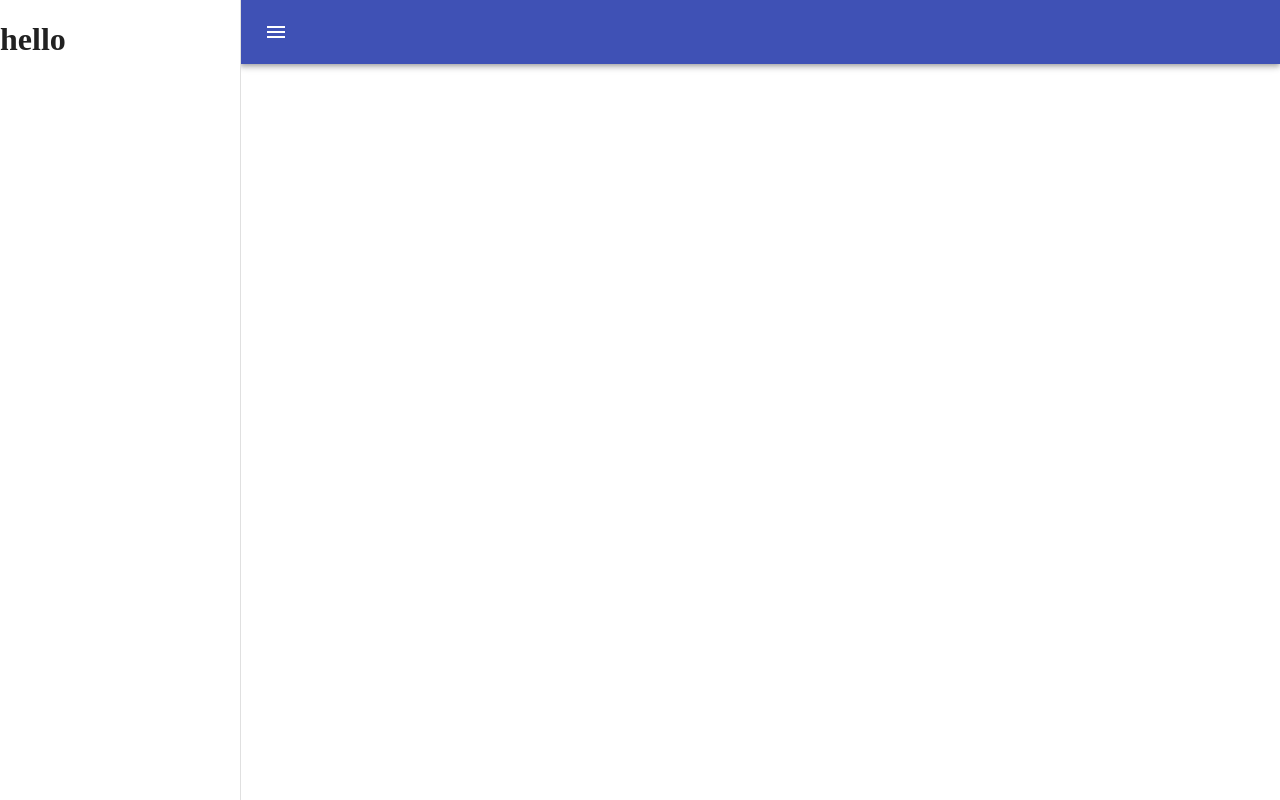
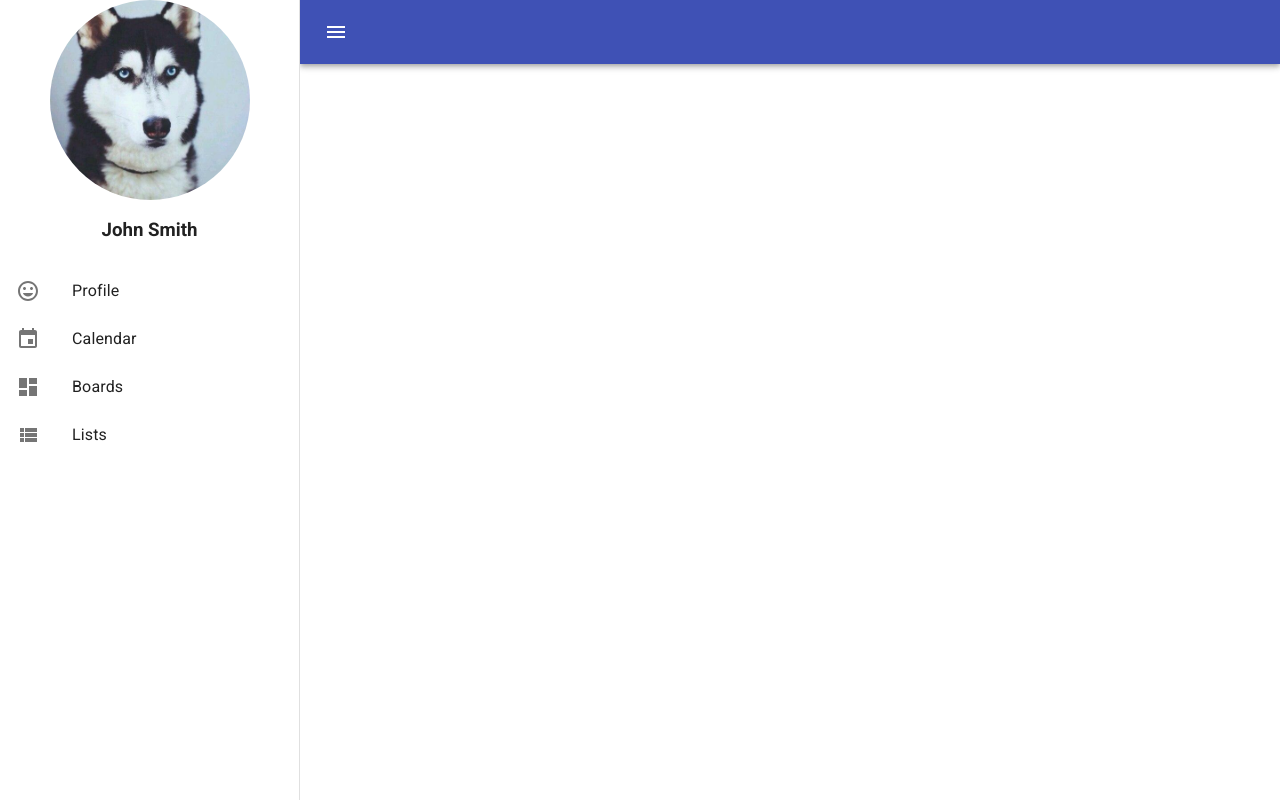
Before and after one commit to Gur01/simple-todoapp, a React app: page / in a window 1280 px wide. Built offline with nearby package versions, Linux system fonts and the light colour scheme.

Commit message:
left pannel

```diff
--- a/package.json
+++ b/package.json
@@ -36,6 +36,7 @@
     "@material-ui/icons": "^4.9.1",
     "react": "^16.13.1",
     "react-dom": "^16.13.1",
+    "react-router-dom": "^5.1.2",
     "styled-components": "^5.1.0"
   }
 }
--- /dev/null
+++ b/public/index.html
@@ -0,0 +1,14 @@
+<!DOCTYPE html>
+<html lang="en">
+<head>
+  <meta charset="UTF-8">
+  <meta name="viewport" content="width=device-width, initial-scale=1.0">
+  <title>Document</title>
+  <link rel="stylesheet" href="https://fonts.googleapis.com/icon?family=Material+Icons" />
+  <link rel="stylesheet" href="https://fonts.googleapis.com/css?family=Roboto:300,400,500,700&display=swap" />
+</head>
+<body>
+  <noscript>You need to enable JavaScript to run this app.</noscript>
+  <div id="root"></div>
+</body>
+</html>
--- a/src/Header.tsx
+++ b/src/Header.tsx
@@ -34,8 +34,8 @@ const Header = ({handleOpenMenu, openedMenu}: HeaderProps) => {
 
 const CustomAppBar = styled(AppBar)<{openedmenu: number}>`
     top: 0;
-    width: ${props => props.openedmenu ? "calc(100% - 240px) !important" : 0};
-    margin-left: ${props => props.openedmenu ? "240px" : 0};
+    width: ${props => props.openedmenu ? "calc(100% - 300px) !important" : 0};
+    margin-left: ${props => props.openedmenu ? "300px" : 0};
 `;
 
 export default Header;
--- a/src/MenuSidebar.tsx
+++ b/src/MenuSidebar.tsx
@@ -1,27 +1,79 @@
+import Avatar from "@material-ui/core/Avatar";
 import Drawer from "@material-ui/core/Drawer";
+import List from "@material-ui/core/List";
+import ListItem from "@material-ui/core/ListItem";
+import ListItemIcon from "@material-ui/core/ListItemIcon";
+import ListItemText from "@material-ui/core/ListItemText";
+import Dashboard from "@material-ui/icons/Dashboard";
+import InsertEmoticon from "@material-ui/icons/InsertEmoticon";
+import InsertInvitation from "@material-ui/icons/InsertInvitation";
+import ViewList from "@material-ui/icons/ViewList";
 import React from "react";
 import styled from "styled-components";
-// import Avatar from "@material-ui/core/Avatar";
 
 interface MenuSidebarProps {
     openedMenu: boolean
 }
+
+const menuItems = [
+    {text: "Profile", icon: InsertEmoticon },
+    {text: "Calendar", icon: InsertInvitation},
+    {text:"Boards", icon: Dashboard},
+    {text: "Lists", icon: ViewList}
+];
 
 const MenuSidebar = ({openedMenu}: MenuSidebarProps) => {
     return <CustomDrawer
         variant="persistent"
         anchor="left"
         open={openedMenu}
-        PaperProps={{style: {width: "240px"}}}
+        PaperProps={{style: {width: "300px"}}}
     >
-        <h1>hello</h1>
-        {/* <Avatar alt='' src='{`${process.env.PUBLIC_URL/ava.jpg}}' /> */}
+        <UserInfo>
+            <CustomAvatar alt='Name' src="../public/1.jpg" />
+            <UserName>John Smith</UserName>
+            <CustomList>
+                {menuItems.map(item =>{
+                    const Icon = item.icon;
+                    return (<ListItem button key={item.text}>
+                        <ListItemIcon>
+                            <Icon />
+                        </ListItemIcon>
+                        <ListItemText primary={item.text} />
+                    </ListItem>);})}
+
+            </CustomList>
+        </UserInfo>
+
     </CustomDrawer>;
 };
 
+const CustomDrawer = styled(Drawer)`
+    flex-shrink: 0 !important;
+    width: 300px;
+    backgrounf-color: #ccc;
+`;
 
-const CustomDrawer = styled(Drawer)`
-    width: 240px;
-    flex-shrink: 0 !important;
+const CustomAvatar = styled(Avatar)`
+    height: 200px !important;
+    width: 200px !important;
 `;
+
+const UserInfo = styled.div`
+    align-items: center;
+    display: flex;
+    flex-direction: column;
+    justify-content: flex-start;
+`;
+
+const UserName = styled.h3`
+    marfin-top: 20px;
+`;
+
+const CustomList = styled(List)`
+    width: 100%;
+`;
+
+
+
 export default MenuSidebar;
--- a/src/common/GlobalStyle.ts
+++ b/src/common/GlobalStyle.ts
@@ -1,10 +1,22 @@
 import { createGlobalStyle } from "styled-components";
 
 const GlobalStyle = createGlobalStyle`
-  body {
-    margin: 0;
-    padding: 0;
-  }
+html {
+	box-sizing: border-box;
+	font-size: 100%;
+}
+
+*,
+*::before,
+*::after {
+	box-sizing: inherit;
+}
+
+body {
+	font-family: Roboto;
+	margin: 0;
+	padding: 0;
+}
 `;
 
 export default GlobalStyle;
--- a/src/index.html
+++ /dev/null
@@ -1,13 +0,0 @@
-<!DOCTYPE html>
-<html lang="en">
-<head>
-  <meta charset="UTF-8">
-  <meta name="viewport" content="width=device-width, initial-scale=1.0">
-  <title>Document</title>
-  <link rel="stylesheet" href="https://fonts.googleapis.com/icon?family=Material+Icons" />
-</head>
-<body>
-  <noscript>You need to enable JavaScript to run this app.</noscript>
-  <div id="root"></div>
-</body>
-</html>
--- /dev/null
+++ b/src/types/index.d.ts
@@ -0,0 +1,4 @@
+declare module "*.jpg" {
+    const value: any;
+    export = value;
+  }
--- a/tsconfig.json
+++ b/tsconfig.json
@@ -48,7 +48,7 @@
     // "baseUrl": "./",                       /* Base directory to resolve non-absolute module names. */
     // "paths": {},                           /* A series of entries which re-map imports to lookup locations relative to the 'baseUrl'. */
     // "rootDirs": [],                        /* List of root folders whose combined content represents the structure of the project at runtime. */
-    // "typeRoots": [],                       /* List of folders to include type definitions from. */
+    "typeRoots": ["./src/types"],                       /* List of folders to include type definitions from. */
     // "types": [],                           /* Type declaration files to be included in compilation. */
     "allowSyntheticDefaultImports": true,  /* Allow default imports from modules with no default export. This does not affect code emit, just typechecking. */
     "esModuleInterop": true,                  /* Enables emit interoperability between CommonJS and ES Modules via creation of namespace objects for all imports. Implies 'allowSyntheticDefaultImports'. */
--- a/webpack.config.js
+++ b/webpack.config.js
@@ -14,8 +14,8 @@ module.exports = {
     },
     output: {
         filename: "[name].js",
-        path: path.resolve(__dirname ),
-        publicPath:  "/public",
+        path: path.resolve(__dirname, "dist" ),
+        publicPath: path.join(__dirname, "public"),
     },
     resolve: {
         extensions: [".ts", ".tsx", ".js"]
@@ -27,15 +27,19 @@ module.exports = {
                 use: "ts-loader",
                 exclude: "/node_modules/"
             },
-            // {
-            //     test: /\.(png|svg|jpg|gif)$/,
-            //     use: [
-            //         "file-loader",
-            //     ],
-            // },
+            {
+                test: /\.(png|svg|jpg|gif)$/,
+                use: {
+                    loader: "file-loader",
+                    options: {
+                        name: "[path][name].[ext]",
+                      },
+
+                }
+            },
         ],
     },
     plugins: [
-        new HtmlWebpackPlugin({template: path.join(__dirname, "src", "index.html")})
+        new HtmlWebpackPlugin({template: path.join(__dirname, "public", "index.html")})
     ]
 };
```
Also changed, not shown: 4 other files (tests, documents, lock files or other folders).
